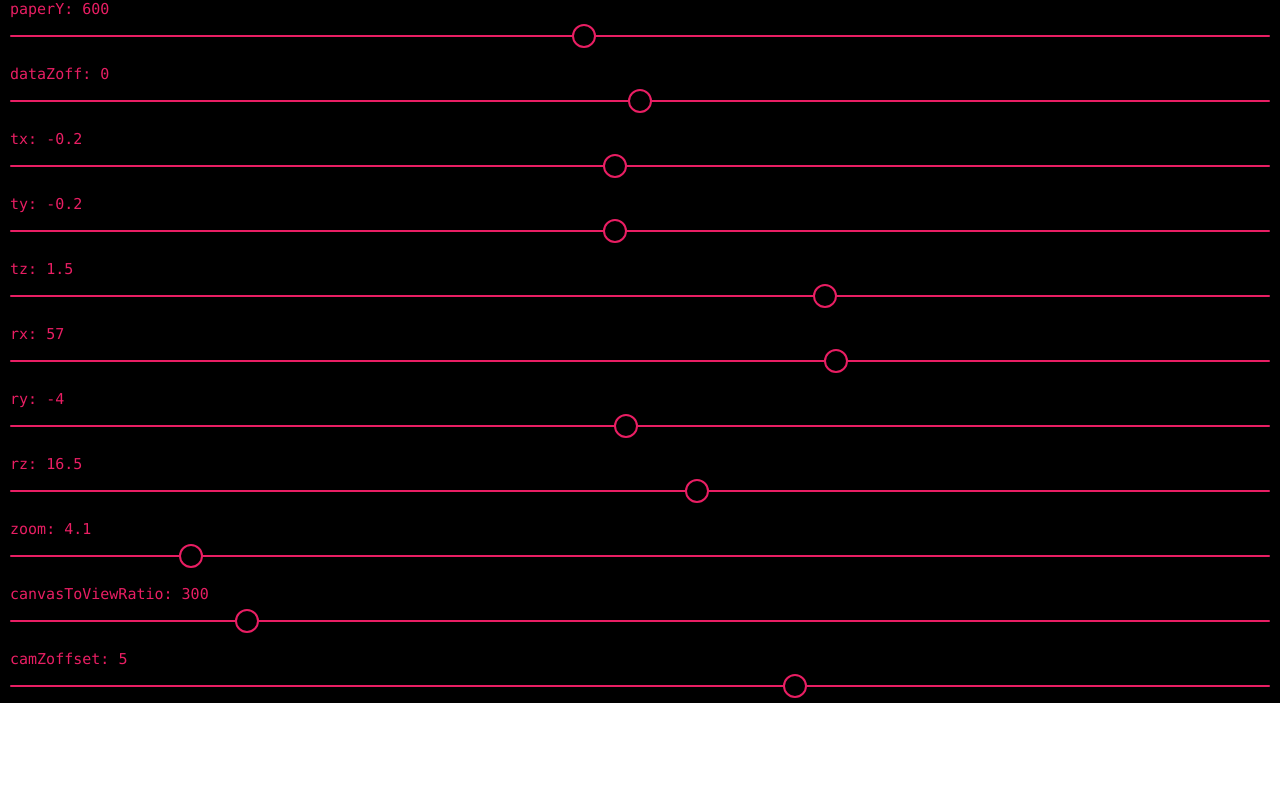
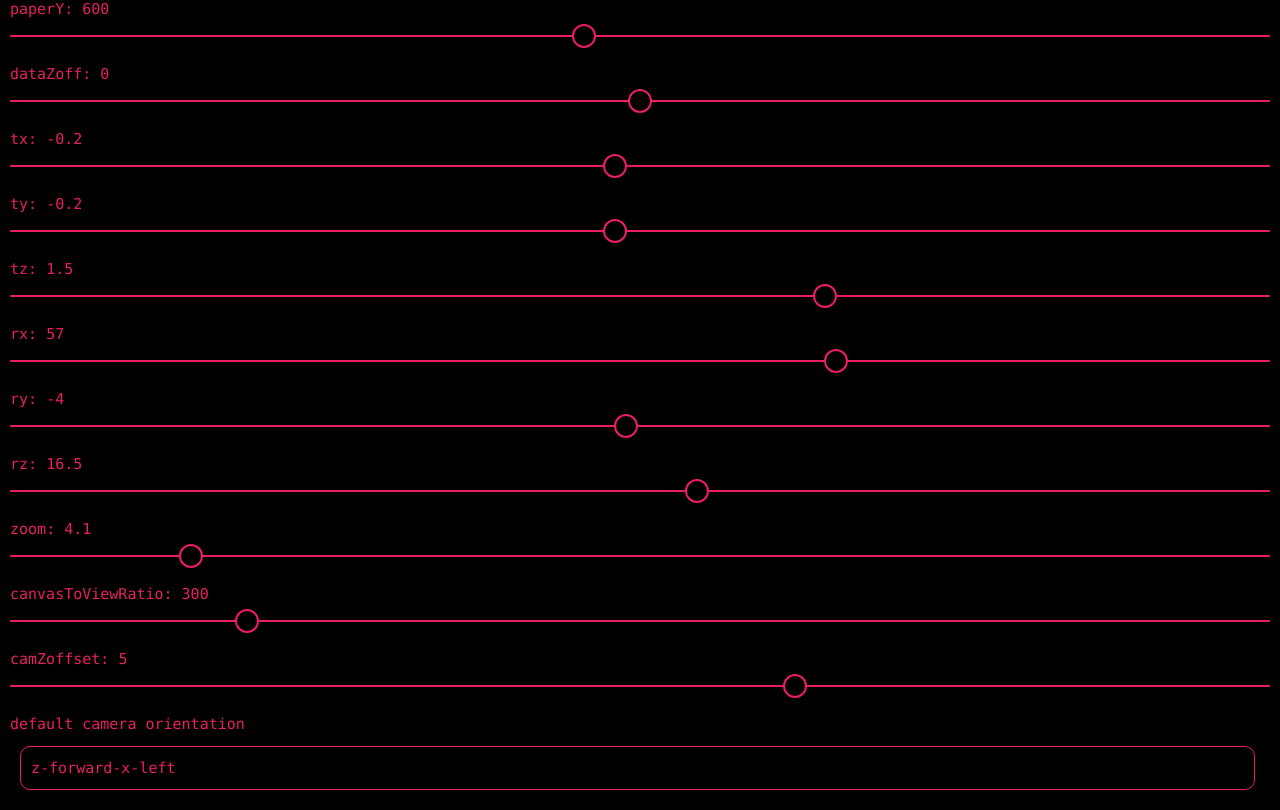
Before and after one commit to mithi/hello-3d-world, a React (Create React App) app: page / in a window 1280 px wide. Shown: the part 207-1017 px from the top of the page. Before the commit the page ends 910 px from the top, so only its background shows below. Built offline with nearby package versions, Linux system fonts and the light colour scheme.

Commit message:
feat: Add widget for defaultCamStateProps

```diff
--- a/src/templates/view-settings/ViewSettings.tsx
+++ b/src/templates/view-settings/ViewSettings.tsx
@@ -1,5 +1,6 @@
 import React from "react"
 import Slider from "../../input-components/slider/Slider"
+import Select from "../../input-components/select/Select"
 
 import * as settings from "./settings"
 
@@ -24,6 +25,12 @@ const ViewSettings = ({ values, setValueFunction }: propType) => {
                     }}
                 />
             ))}
+            <Select
+                onChange={setValue}
+                key={settings.defaultCamStateProps.id}
+                value={settings.idToStateMap[settings.defaultCamStateProps.id]}
+                {...settings.defaultCamStateProps}
+            />
         </div>
     )
 }
--- a/src/templates/view-settings/settings.tsx
+++ b/src/templates/view-settings/settings.tsx
@@ -14,6 +14,7 @@ const INIT_STATE: Record<string, number | string> = {
 const defaultCamStateProps = {
     id: "v-default-cam-orientation",
     options: ["z-forward-x-left", "z-up-x-left", "z-up-x-forward", "z-forward-x-right"],
+    label: "default camera orientation",
 }
 
 const sliderStateIds = [
@@ -82,4 +83,11 @@ const idToStateMap: Record<string, string> = {
     "n-v-canvas-to-view-ratio": "canvasToViewRatio",
 }
 
-export { stateIds, INIT_STATE, sliderProps, idToStateMap, sliderStateIds }
+export {
+    stateIds,
+    INIT_STATE,
+    sliderProps,
+    idToStateMap,
+    sliderStateIds,
+    defaultCamStateProps,
+}
```
